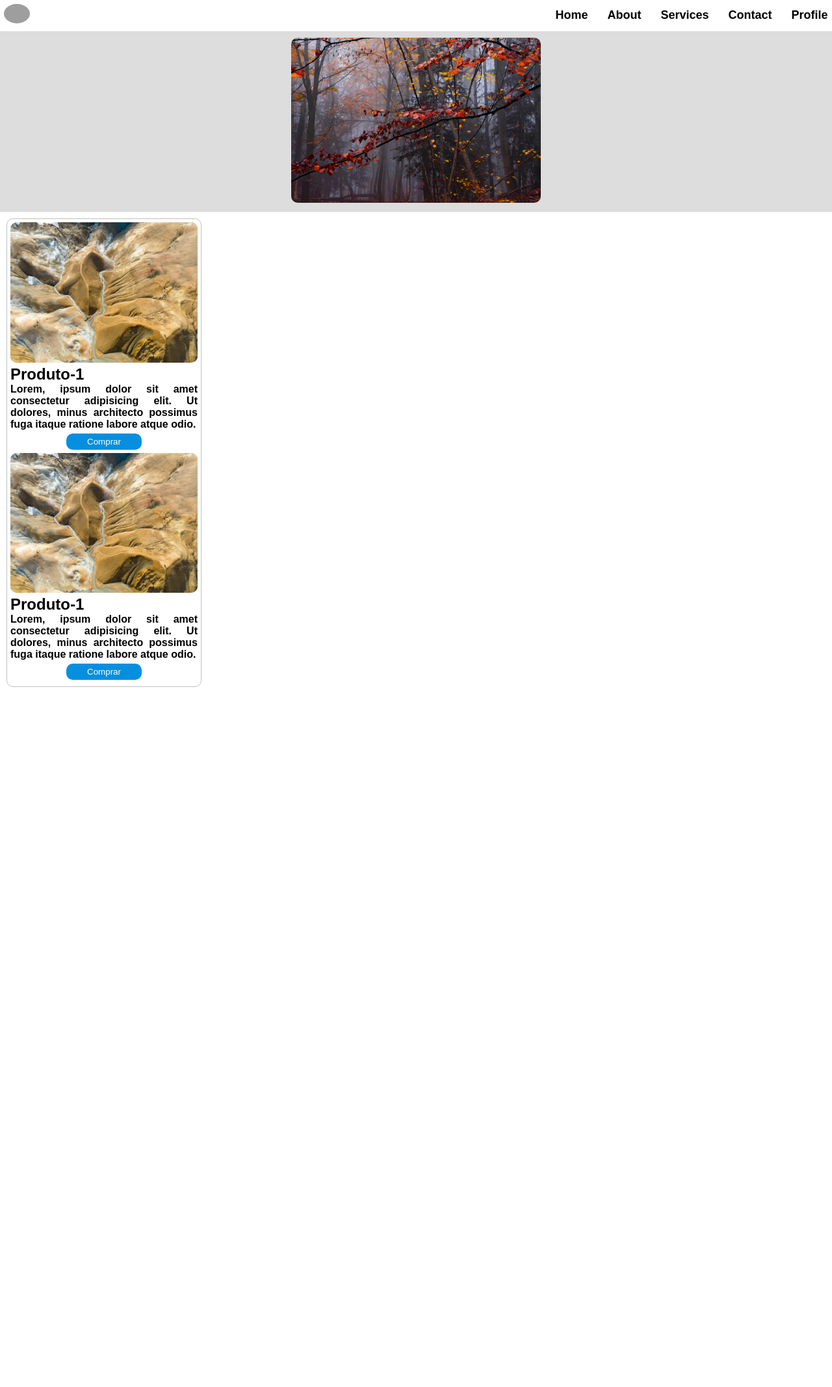
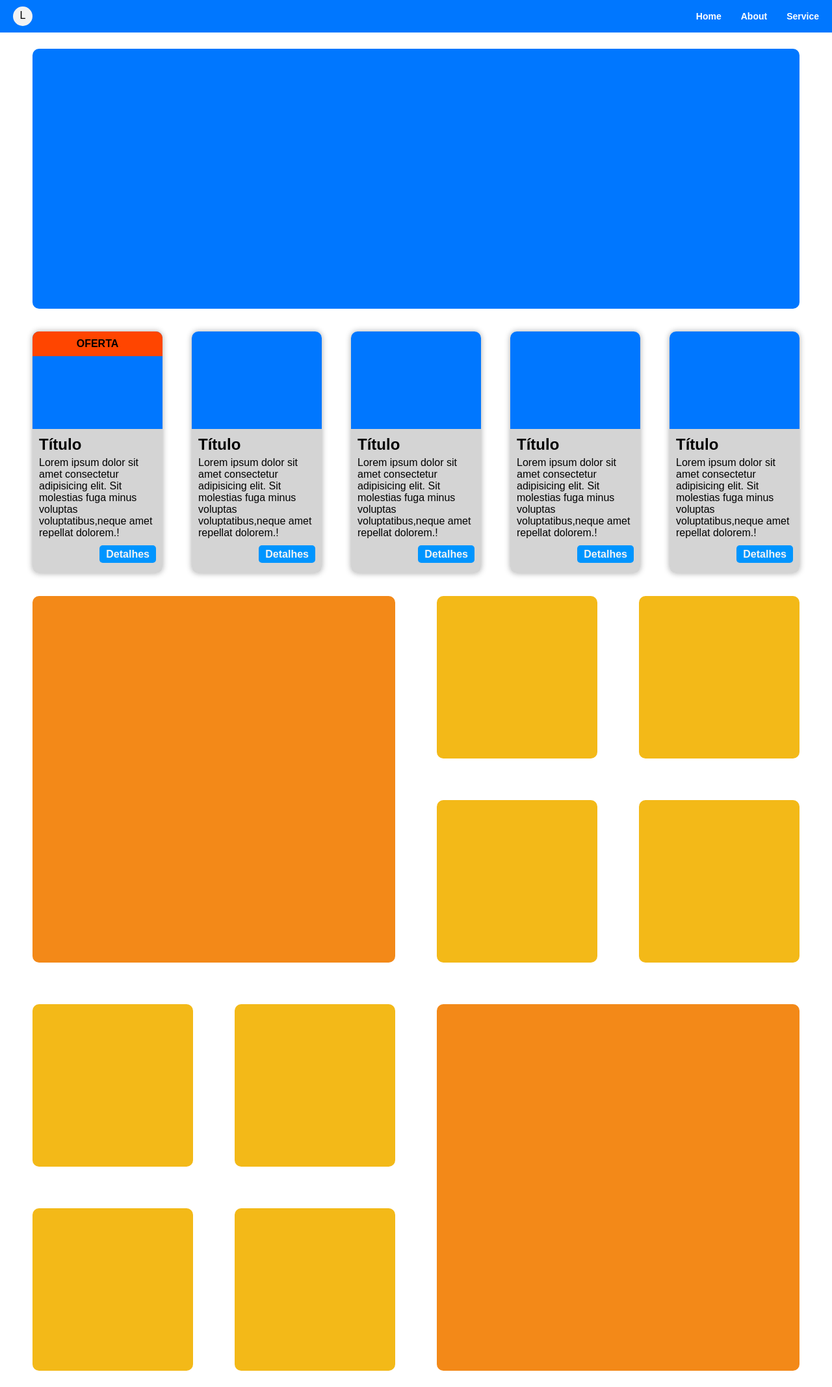
Before and after one commit to kaka-bip/ZERO-FULLSTACK, a PHP site: page / in a window 1280 px wide. Shown: the whole page at 65% size. Before the commit the page ends 1057 px from the top, so only its background shows below. Run offline with PHP 8.4, Linux system fonts and the light colour scheme; grey boxes are pictures that could not be loaded.

Commit message:
semana retrai

```diff
--- a/Front-end/CSS/Nav-bar/index.html
+++ b/Front-end/CSS/Nav-bar/index.html
@@ -1,60 +1,104 @@
-<!DOCTYPE html>
-<html lang="en">
+<!doctype html>
+<html lang="pt-br">
   <head>
-    <meta charset="UTF-8">
-    <meta name="viewport" content="width=device-width, initial-scale=1.0">
-    <link rel="stylesheet" href="style.css">
-    <title>Document</title>
+    <meta charset="UTF-8" />
+    <meta name="viewport" content="width=device-width, initial-scale=1.0" />
+    <title>Nav-bar</title>
+    <link rel="stylesheet" href="style.css" />
   </head>
   <body>
     <header>
+        <div class="logo">
+            L
+        </div>
       <nav class="nav-bar">
-            <div class="logo">
-                <a href="#"><img src="https://img.freepik.com/vetores-gratis/vetor-de-design-de-gradiente-colorido-de-passaro_343694-2506.jpg?semt=ais_hybrid&w=740&q=80" alt="Logo"></a>
-            </div>
         <ul class="nav-links">
-                <li><a href="">Home</a></li>
-                <li><a href="">About</a></li>
-                <li><a href="">Services</a></li>
-                <li><a href="">Contact</a></li>
-                <li><a href="">Profile</a></li>
+          <li><a href="#">Home</a></li>
+          <li><a href="#">About</a></li>
+          <li><a href="#">Service</a></li>
         </ul>
       </nav>
     </header>
+
+    <section class="container">
+        <div class="box"></div>
+    </section>
+
+    <section class="container" id="cards">
         <main>
-        <section class="home">
-            <div class="carrossel">
-                <div class="slides">
-                    <img src="img/carrossel.jpg" alt="">
+
+        <div class="card oferta">
+
+            <div class="card-img"></div>
+
+            <div class="content">
+                <h2>Título</h2>
+                <p>Lorem ipsum dolor sit amet consectetur adipisicing elit. Sit molestias fuga minus voluptas voluptatibus,neque amet repellat dolorem.!</p>
+                <footer>
+                    <a href="#">Detalhes</a>
+                </footer>
             </div>
         </div>
+
+        <div class="card">
+            <div class="card-img"></div>
+            <div class="content">
+                <h2>Título</h2>
+                <p>Lorem ipsum dolor sit amet consectetur adipisicing elit. Sit molestias fuga minus voluptas voluptatibus,neque amet repellat dolorem.!</p>
+                <footer>
+                    <a href="#">Detalhes</a>
+                </footer>
+            </div>
+        </div>
+
+        <div class="card">
+            <div class="card-img"></div>
+            <div class="content">
+                <h2>Título</h2>
+                <p>Lorem ipsum dolor sit amet consectetur adipisicing elit. Sit molestias fuga minus voluptas voluptatibus,neque amet repellat dolorem.!</p>
+                <footer>
+                    <a href="#">Detalhes</a>
+                </footer>
+            </div>
+        </div>
+
+        <div class="card">
+            <div class="card-img"></div>
+            <div class="content">
+                <h2>Título</h2>
+                <p>Lorem ipsum dolor sit amet consectetur adipisicing elit. Sit molestias fuga minus voluptas voluptatibus,neque amet repellat dolorem.!</p>
+                <footer>
+                    <a href="#">Detalhes</a>
+                </footer>
+            </div>
+        </div>
+
+        <div class="card">
+            <div class="card-img"></div>
+            <div class="content">
+                <h2>Título</h2>
+                <p>Lorem ipsum dolor sit amet consectetur adipisicing elit. Sit molestias fuga minus voluptas voluptatibus,neque amet repellat dolorem.!</p>
+                <footer>
+                    <a href="#">Detalhes</a>
+                </footer>
+            </div>
+        </div>
+        </main>
     </section>
 
-        <section class="cards">
-            <div>
-                <img src="img/card.jpg" alt="">
-                <div class="descrição">
-                    <h2>Produto-1</h2>
-                    <p>Lorem, ipsum dolor sit amet consectetur adipisicing elit. Ut dolores, minus architecto possimus fuga itaque ratione labore atque odio.</p>
+    <section class="container">
+        <div class="figure" id="figure">
+            <div class="img span-1"></div>
+            <div class="img"></div>
+            <div class="img"></div>
+            <div class="img"></div>
+            <div class="img"></div>
+            <div class="img"></div>
+            <div class="img"></div>
+            <div class="img span-2"></div>
+            <div class="img"></div>
+            <div class="img"></div>
         </div>
-
-                <div class="btn-card">
-                    <button type="submit">Comprar</button>
-            </div>
-
-            <div>
-                <img src="img/card.jpg" alt="">
-                <div class="descrição">
-                    <h2>Produto-1</h2>
-                    <p>Lorem, ipsum dolor sit amet consectetur adipisicing elit. Ut dolores, minus architecto possimus fuga itaque ratione labore atque odio.</p>
-                </div>
-
-                <div class="btn-card">
-                    <button type="submit">Comprar</button>
-            </div>
-
-
     </section>
-    </main>
   </body>
 </html>
--- /dev/null
+++ b/Front-end/CSS/Nav-bar/media.css
@@ -0,0 +1,11 @@
+@media (max-width: 700px){
+.figure{
+    grid-template-columns: repeat(2, 1fr);
+
+    .span-2{
+        grid-column: 1 / span 2;
+        grid-row: 3 / span 2;
+    }
+}
+
+}
--- a/Front-end/CSS/Nav-bar/style.css
+++ b/Front-end/CSS/Nav-bar/style.css
@@ -1,100 +1,161 @@
+@import url(media.css);
+
+:root {
+    --bg-default: #0077ff;
+}
+
 * {
     margin: 0;
     padding: 0;
     box-sizing: border-box;
-    transition: 0.4s ease all;
+    font-family: Arial, Helvetica, sans-serif;
+    transition:  0.5s;
 }
 
-body {
-    font-family: Arial, Helvetica, sans-serif;
+header {
+    background-color: var(--bg-default);
+    display: flex;
+    justify-content: space-between;
+    align-items: center;
+    padding: 10px 20px;
 }
 
-.nav-bar {
+.nav-links {
     display: flex;
-    flex-wrap: wrap;
-    justify-content: space-between;
-    padding: 0.4rem;
-    align-items: center;
-    background-color: #ffffff;
-
-    img {
-        border-radius: 50%;
-        width: 10%;
-    }
+    list-style: none;
+    gap: 30px;
 
     a {
+        color: #ffff;
         text-decoration: none;
-        color: black;
-        font-size: 18px;
         font-weight: 700;
-    }
+        font-size: 14px;
 
-    .nav-links {
-        list-style: none;
-        display: flex;
-        flex-wrap: wrap;
-        transition: transform 0.4s ease;
-        gap: 30px;
-
-        li,
-        a {
-            &:hover {
-                color: #1d1d1dcc;
-                transform: translateY(-5px);
-            }
+        &:hover{
+            border-bottom: 2px solid #fff;
+            transition: all 0.6s;
         }
     }
 }
 
-.home {
+.logo {
+    background-color: #f2f2f2;
+    border-radius: 50%;
+    padding: 5px;
+    width: 30px;
+    height: 30px;
+    text-align: center;
+}
+
+#cards main {
     display: flex;
-    justify-content: center;
-    background-color: #dddddd;
+    flex-wrap: wrap;
+    gap: 30px;
+    justify-content: space-between;
+}
 
-    .carrossel {
-        img {
-            margin: 10px 0;
-            width: 30%;
-            object-fit: cover;
-            border-radius: 10px;
+.container {
+    max-width: 1200px;
+    padding: 10px;
+    margin: 15px auto;
+
+    .box {
+        background-color: var(--bg-default);
+        width: 100%;
+        height: 400px;
+        border-radius: 10px;
+    }
+
+    .card {
+        width: 200px;
+        box-shadow: 0 0 10px #0005;
+        border-radius: 10px;
+
+        h2 {
+            font-size: 1.5rem;
+            text-transform: capitalize;
+            margin-bottom: 5px;
+        }
+
+        footer {
+            margin-top: 15px;
+            text-align: right;
+
+            a {
+                padding: 5px 10px;
+                background-color: #0095ff;
+                border-radius: 5px;
+                color: #f3f3f3;
+                text-decoration: none;
+                font-weight: 700;
+            }
+        }
+
+        .card-img {
+            background-color: var(--bg-default);
+            width: 100%;
+            height: 150px;
+            border-radius: 10px 10px 0 0;
         }
     }
 
-    .slides {
-        text-align: center;
+    .oferta .card-img {
+        display: flex;
+        align-items: baseline;
+        overflow: hidden;
+
+        &::after {
+            content: 'OFERTA';
+            background-color: orangered;
+            padding: 10px 20px;
+            font-weight: bolder;
+            width: 100%;
+            text-align: center;
+        }
+
+    }
+
+    .card{
+        &:hover{
+            transform: scale(1.1);
+        }
+    }
+
+    .content {
+        background-color: #c9c9c9cb;
+        padding: 10px;
+        padding-bottom: 20px;
+
+        border-radius: 0 0 10px 10px;
     }
 }
 
-.cards {
-    flex-wrap: wrap;
-    margin: 10px;
-    border: 1px solid #c0c0c0;
-    width: 300px;
-    padding: 5px;
-    text-align: center;
-    border-radius: 10px;
+.figure {
+    display: grid;
+    grid-template-columns: repeat(4, 1fr);
+    gap: 5vw;
 
-    img {
-        background-color: #6c68689b;
+    .img {
+        height: 20vw;
+        max-height: 250px;
+        background-color: #f3b918;
         border-radius: 10px;
-        width: 100%;
-        border: 10px;
     }
 
-    .descrição {
-        font-weight: 700;
-        text-align: justify;
+    .span-1,
+    .span-2 {
+        background-color: #f38918;
+        height: 100%;
+        max-height: 100%;
     }
 
-    .btn-card{
-        button{
-            border: none;
-            border-radius: 10px;
-            margin: 5px 0;
-            width: 40%;
-            padding: 5px;
-            background-color: #068fdf;
-            color: #ffef;
-        }
+    .span-1 {
+        grid-column: 1 / span 2;
+        grid-row: 1 / span 2;
+    }
+
+    .span-2 {
+        grid-column: 3 / span 2;
+        grid-row: 3 / span 2;
     }
 }
--- /dev/null
+++ b/Front-end/CSS/parte7/style.css
@@ -0,0 +1 @@
+@import url();
```
Also changed, not shown: Front-end/CSS/parte7/index.html (added, +13 -0 lines), test/teste.html (deleted, +0 -36 lines), Front-end/CSS/Exparte4/index.html (renamed from Front-end/Exxparte4/index.html), Front-end/CSS/Exparte4/style.css (renamed from Front-end/Exxparte4/style.css), test/teste.css (added). Lines whose indentation alone changed are shown as unchanged.
